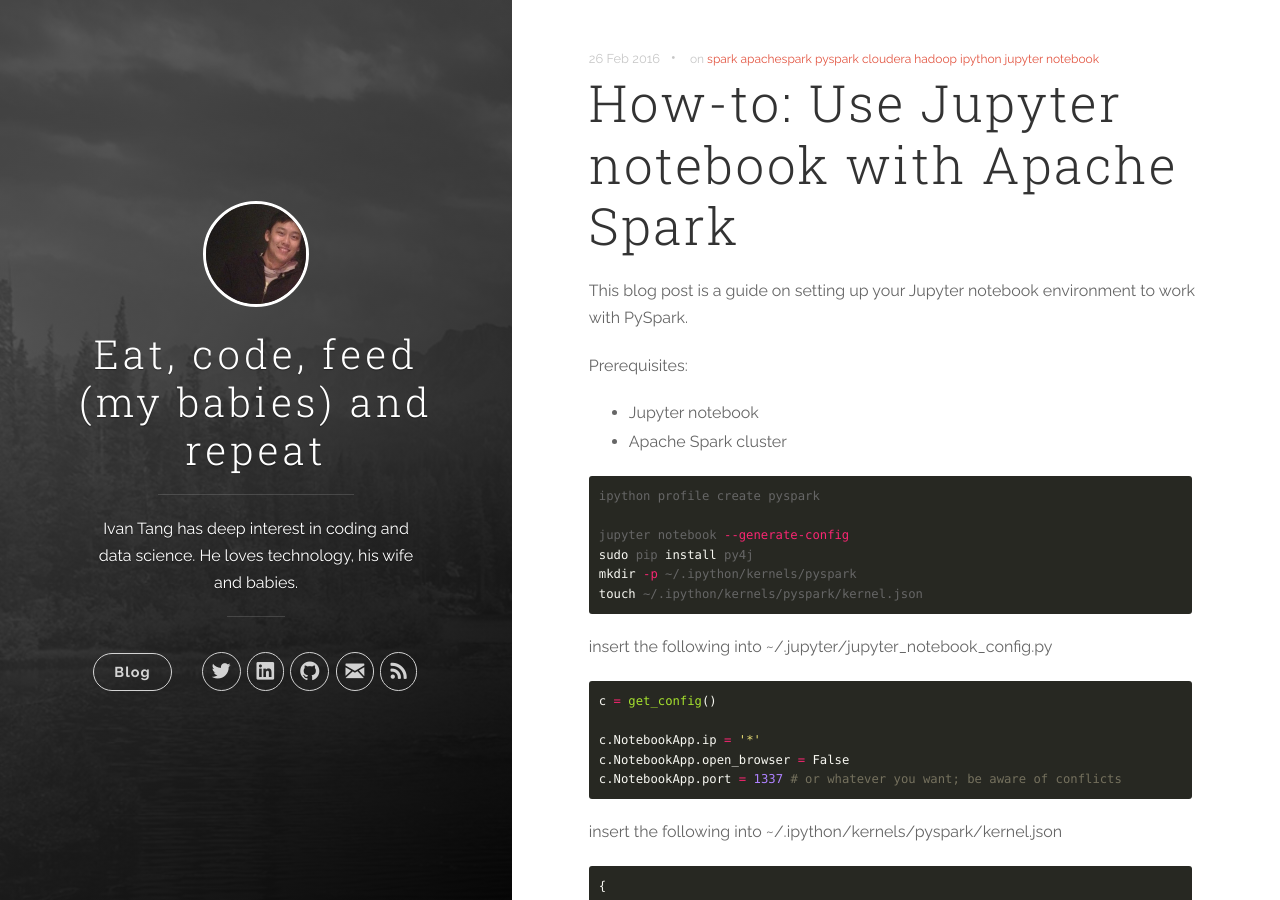
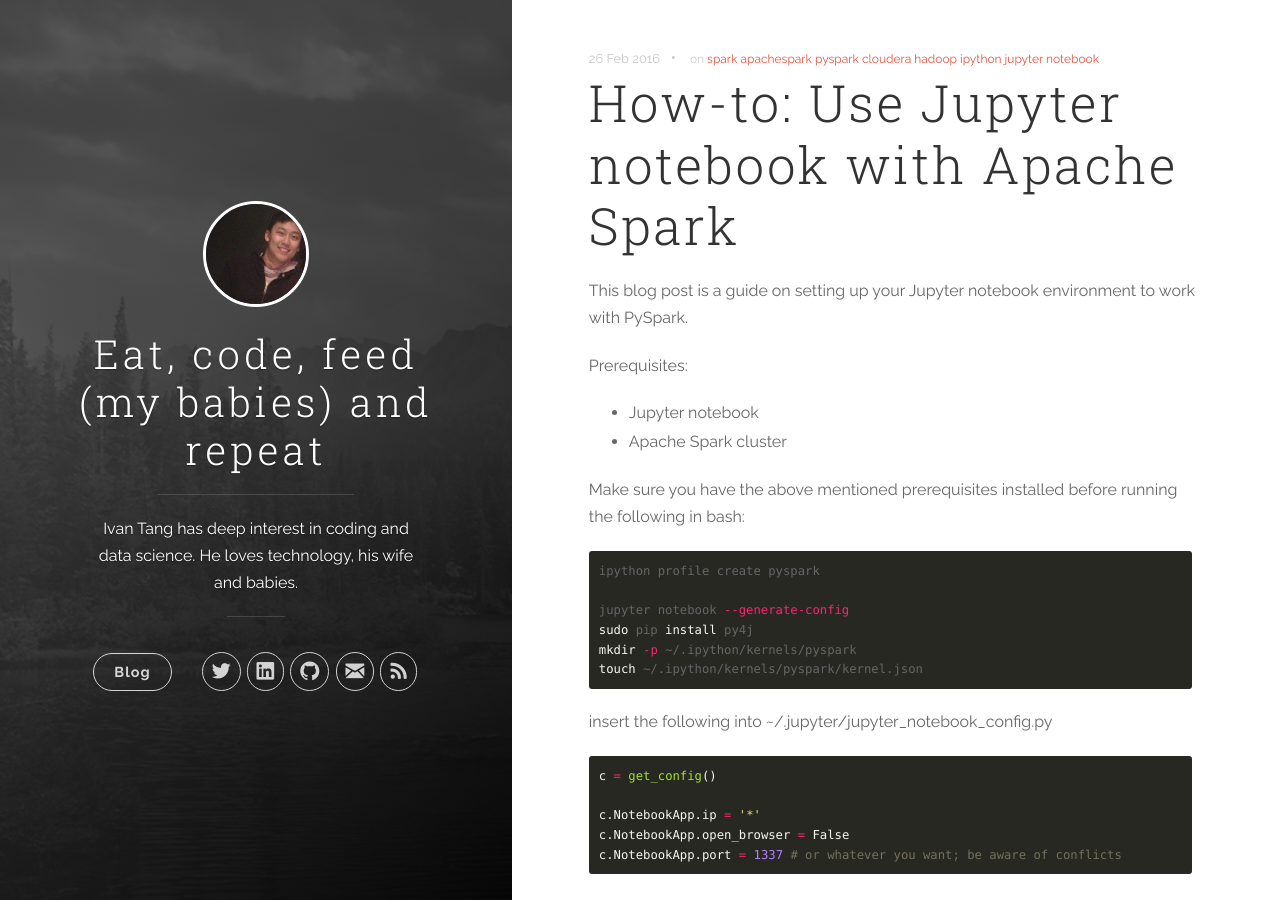
Before and after one commit to hiimivantang/hiimivantang.github.io, a Jekyll site: the page built from bigdata/spark/_posts/2016-02-26-pyspark-and-jupyter-notebook.markdown, in a window 1280 px wide and 900 px high. Built offline with Jekyll 4.4.1, drawn with Linux system fonts in a browser that asks for light colours; nearby versions of some CDN libraries; comment, search, counter and statistics services are not loaded.

Commit message:
edit pyspark post

````diff
--- a/bigdata/spark/_posts/2016-02-26-pyspark-and-jupyter-notebook.markdown
+++ b/bigdata/spark/_posts/2016-02-26-pyspark-and-jupyter-notebook.markdown
@@ -13,6 +13,9 @@
 - Jupyter notebook
 - Apache Spark cluster
 
+
+
+Make sure you have the above mentioned prerequisites installed before running the following in bash:
 
 ```bash
 ipython profile create pyspark
````
